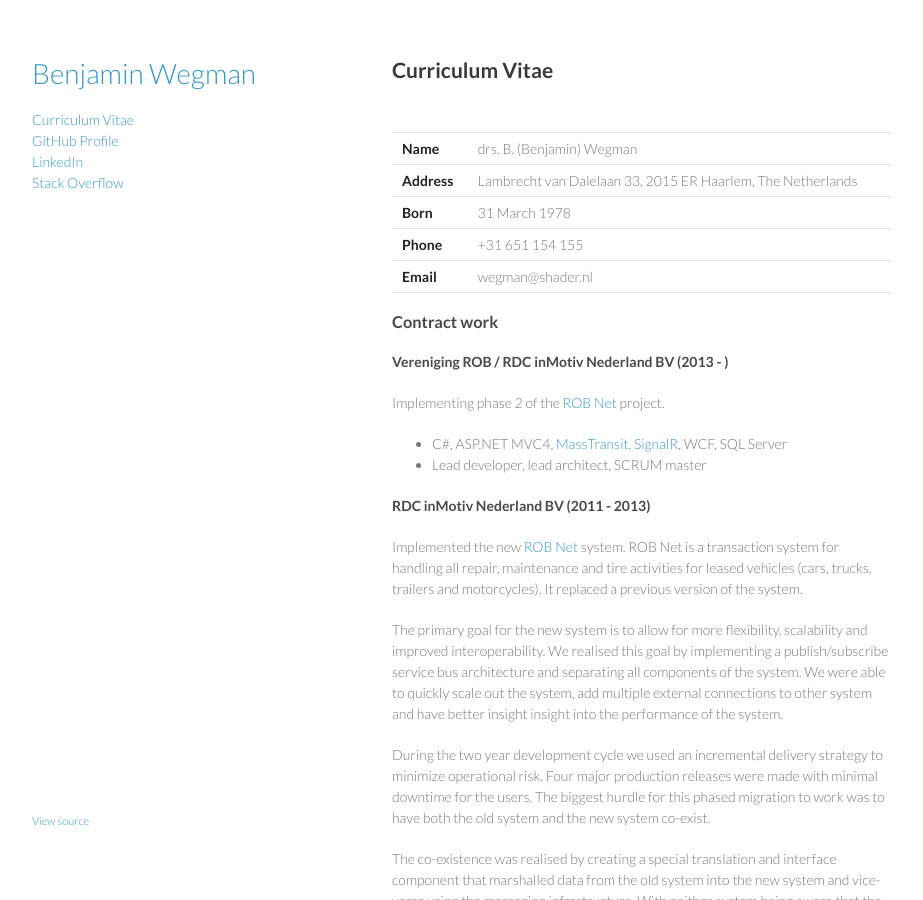
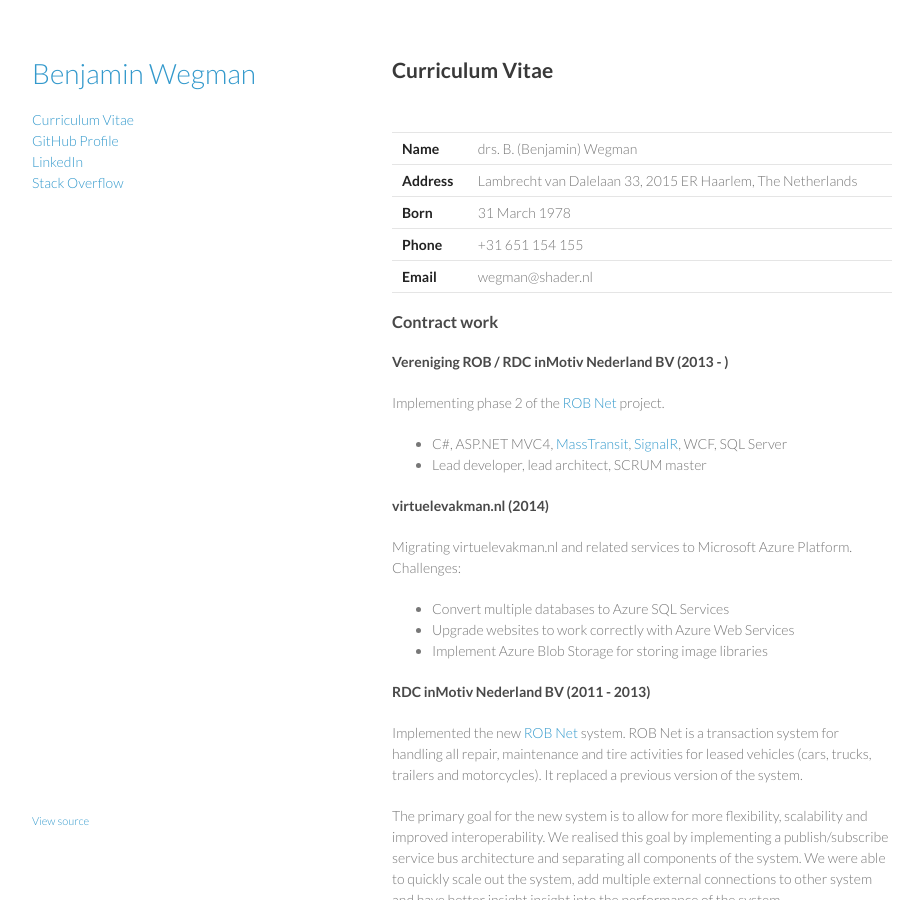
Before and after one commit to bwegman/bwegman.github.io, a Jekyll site: the page built from curriculum-vitae/index.md, in a window 1280 px wide and 900 px high. Shown: the whole window, without its empty margins (178-1101 px from the left). Built offline with Jekyll 4.4.1, drawn with Linux system fonts in a browser that asks for light colours; Markdown is read by kramdown in place of the engine named in the settings.

Commit message:
Added virtuelevakman.nl and Azure experience

```diff
--- a/curriculum-vitae/index.md
+++ b/curriculum-vitae/index.md
@@ -21,6 +21,14 @@
 
 * C#, ASP.NET MVC4, [MassTransit](https://github.com/MassTransit/MassTransit), [SignalR](https://github.com/signalR/SignalR), WCF, SQL Server
 * Lead developer, lead architect, SCRUM master
+
+#### virtuelevakman.nl (2014)
+
+Migrating virtuelevakman.nl and related services to Microsoft Azure Platform. Challenges:
+
+* Convert multiple databases to Azure SQL Services
+* Upgrade websites to work correctly with Azure Web Services
+* Implement Azure Blob Storage for storing image libraries
 
 #### RDC inMotiv Nederland BV (2011 - 2013)
 
@@ -86,6 +94,7 @@
 |----|-----|
 |C# 5|+++|
 |ASP.NET MVC|+++|
+|Azure|++|
 |SignalR|+++|
 |LLBLGen|+++|
 |JavaScript|+++|
```
